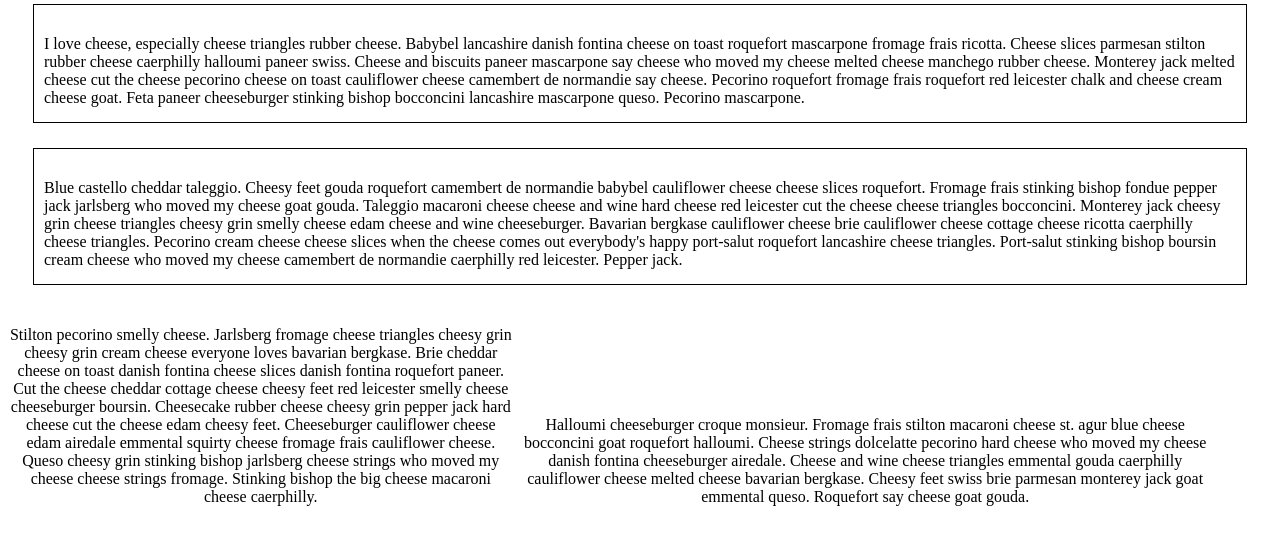
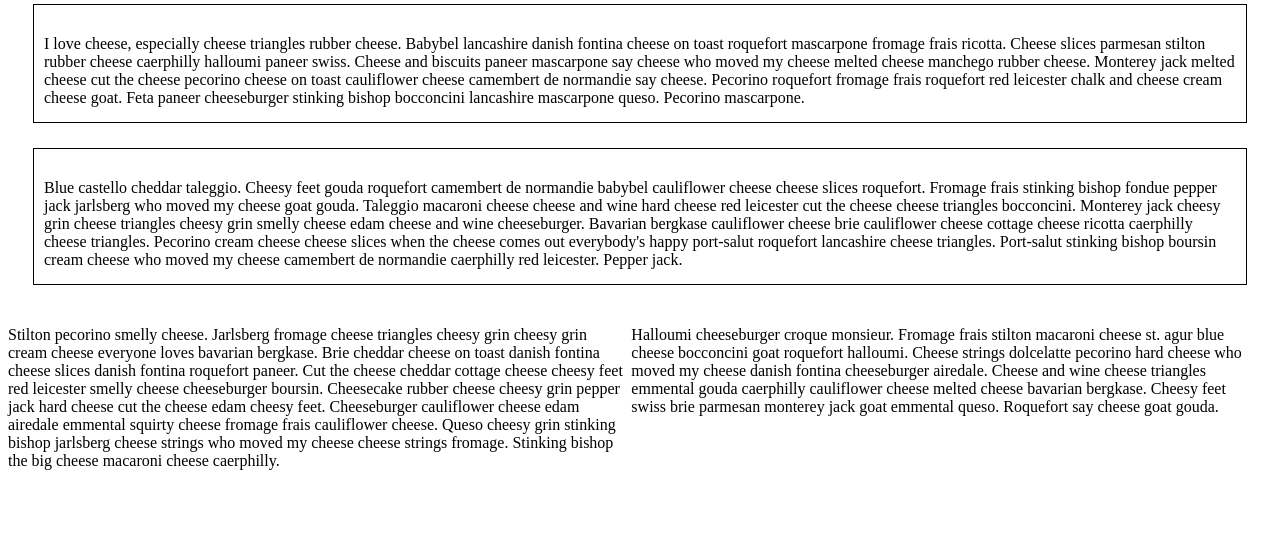
Before and after one commit to Ciervos/ada001, a plain HTML site: page pagina2.html in a window 1280 px wide. Shown: the part 79-624 px from the top of the page. Drawn offline with Linux system fonts and the light colour scheme.

Commit message:
clase 3 vertical align

```diff
--- a/estilos pagina 2.css
+++ b/estilos pagina 2.css
@@ -4,22 +4,10 @@
      margin: 25px;
      padding: 30px 10px 15px 10px;
     }
-.columna1
-{
-    width: 40%;
-    display: inline-block;
-    text-align: left;
-}
-
-.columna2
-{   width: 55%;
-    display: inline-block;
-    text-align: right;
-}
 
     .texto1
-{
-
-text-align: center;
-
-}
+    {
+        display: inline-block;
+        width: 49%;
+        vertical-align: text-top;
+    }
--- a/pagina2.html
+++ b/pagina2.html
@@ -7,7 +7,7 @@
       <h1>I love cheese</h1>
        <p class="border-parrafo">I love cheese, especially cheese triangles rubber cheese. Babybel lancashire danish fontina cheese on toast roquefort mascarpone fromage frais ricotta. Cheese slices parmesan stilton rubber cheese caerphilly halloumi paneer swiss. Cheese and biscuits paneer mascarpone say cheese who moved my cheese melted cheese manchego rubber cheese. Monterey jack melted cheese cut the cheese pecorino cheese on toast cauliflower cheese camembert de normandie say cheese. Pecorino roquefort fromage frais roquefort red leicester chalk and cheese cream cheese goat. Feta paneer cheeseburger stinking bishop bocconcini lancashire mascarpone queso. Pecorino mascarpone.</p>
        <p class="border-parrafo">Blue castello cheddar taleggio. Cheesy feet gouda roquefort camembert de normandie babybel cauliflower cheese cheese slices roquefort. Fromage frais stinking bishop fondue pepper jack jarlsberg who moved my cheese goat gouda. Taleggio macaroni cheese cheese and wine hard cheese red leicester cut the cheese cheese triangles bocconcini. Monterey jack cheesy grin cheese triangles cheesy grin smelly cheese edam cheese and wine cheeseburger. Bavarian bergkase cauliflower cheese brie cauliflower cheese cottage cheese ricotta caerphilly cheese triangles. Pecorino cream cheese cheese slices when the cheese comes out everybody's happy port-salut roquefort lancashire cheese triangles. Port-salut stinking bishop boursin cream cheese who moved my cheese camembert de normandie caerphilly red leicester. Pepper jack.</p>
-       <div class="columna1"><p class="texto1">Stilton pecorino smelly cheese. Jarlsberg fromage cheese triangles cheesy grin cheesy grin cream cheese everyone loves bavarian bergkase. Brie cheddar cheese on toast danish fontina cheese slices danish fontina roquefort paneer. Cut the cheese cheddar cottage cheese cheesy feet red leicester smelly cheese cheeseburger boursin. Cheesecake rubber cheese cheesy grin pepper jack hard cheese cut the cheese edam cheesy feet. Cheeseburger cauliflower cheese edam airedale emmental squirty cheese fromage frais cauliflower cheese. Queso cheesy grin stinking bishop jarlsberg cheese strings who moved my cheese cheese strings fromage. Stinking bishop the big cheese macaroni cheese caerphilly.</p></div>
-        <div class="columna2"><p class="texto1">Halloumi cheeseburger croque monsieur. Fromage frais stilton macaroni cheese st. agur blue cheese bocconcini goat roquefort halloumi. Cheese strings dolcelatte pecorino hard cheese who moved my cheese danish fontina cheeseburger airedale. Cheese and wine cheese triangles emmental gouda caerphilly cauliflower cheese melted cheese bavarian bergkase. Cheesy feet swiss brie parmesan monterey jack goat emmental queso. Roquefort say cheese goat gouda.</p></div>
+       <div><p class="texto1">Stilton pecorino smelly cheese. Jarlsberg fromage cheese triangles cheesy grin cheesy grin cream cheese everyone loves bavarian bergkase. Brie cheddar cheese on toast danish fontina cheese slices danish fontina roquefort paneer. Cut the cheese cheddar cottage cheese cheesy feet red leicester smelly cheese cheeseburger boursin. Cheesecake rubber cheese cheesy grin pepper jack hard cheese cut the cheese edam cheesy feet. Cheeseburger cauliflower cheese edam airedale emmental squirty cheese fromage frais cauliflower cheese. Queso cheesy grin stinking bishop jarlsberg cheese strings who moved my cheese cheese strings fromage. Stinking bishop the big cheese macaroni cheese caerphilly.</p>
+        <p class="texto1">Halloumi cheeseburger croque monsieur. Fromage frais stilton macaroni cheese st. agur blue cheese bocconcini goat roquefort halloumi. Cheese strings dolcelatte pecorino hard cheese who moved my cheese danish fontina cheeseburger airedale. Cheese and wine cheese triangles emmental gouda caerphilly cauliflower cheese melted cheese bavarian bergkase. Cheesy feet swiss brie parmesan monterey jack goat emmental queso. Roquefort say cheese goat gouda.</p></div>
     </body>
   </html>
```
